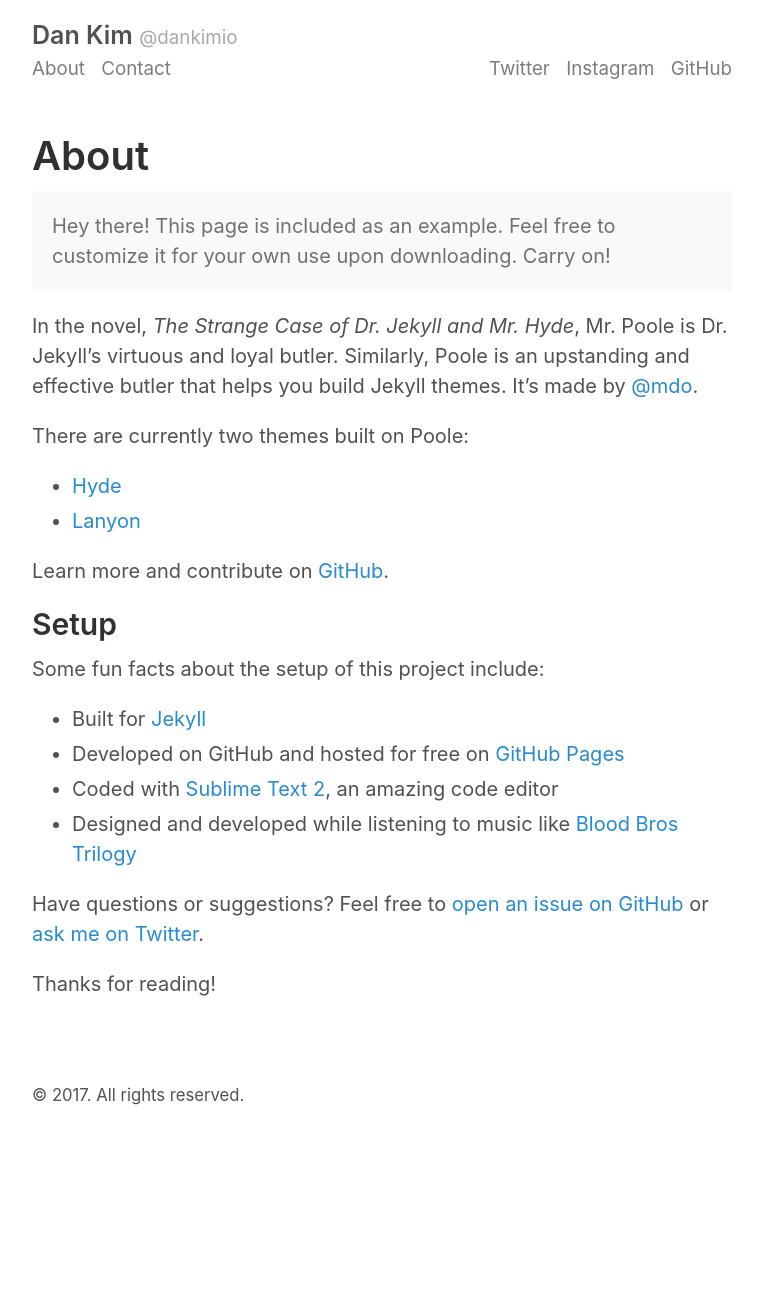
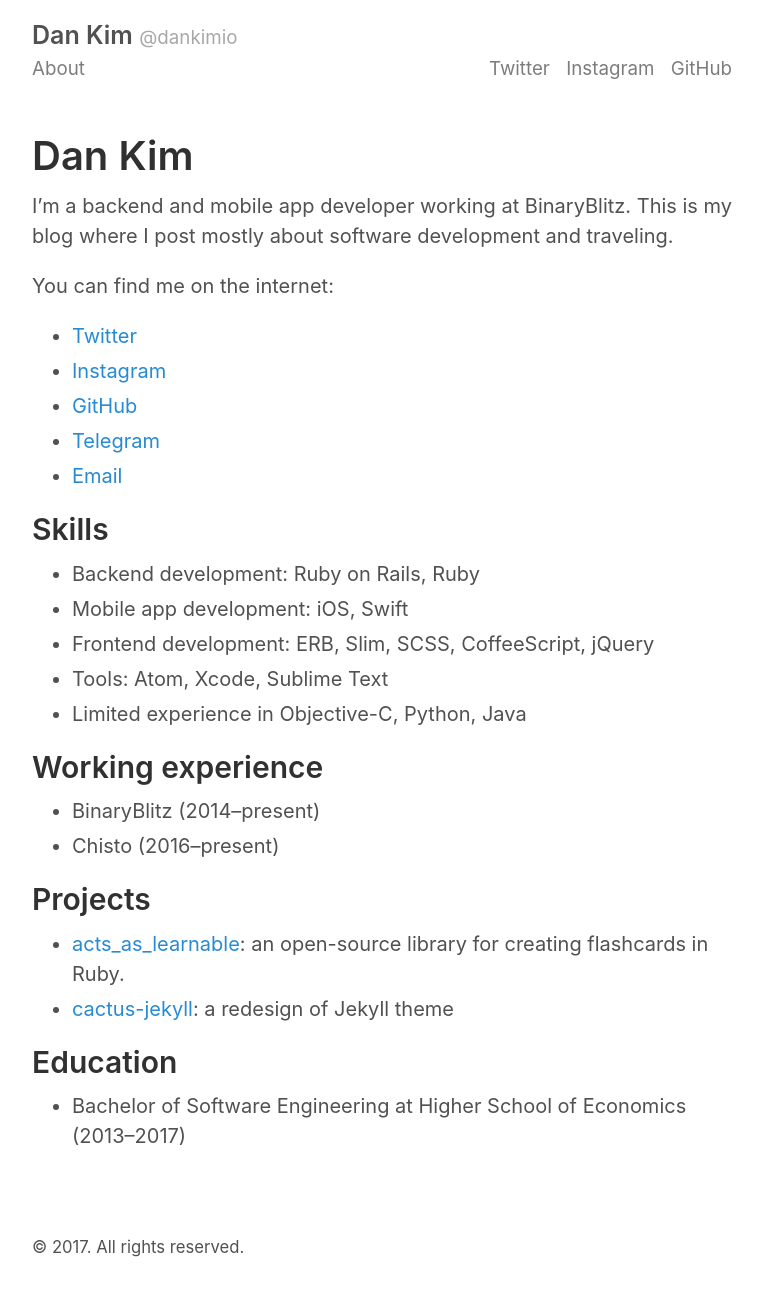
Before and after one commit to dankimio/dankimio.github.io, a Jekyll site: the page built from about.md, in a window 1280 px wide. Shown: the whole page, without its empty margins (258-1020 px from the left). Built offline with Jekyll 4.4.1, drawn with Linux system fonts in a browser that asks for light colours; before the commit the page ends 1149 px from its top, so only the background shows below that.

Commit message:
Migrate "About" page

```diff
--- a/_layouts/default.html
+++ b/_layouts/default.html
@@ -13,8 +13,7 @@
 
           <div class="menu">
             <div class="menu-content">
-              <a class="element" href="/">About</a>
-              <a class="element" href="/">Contact</a>
+              <a class="element" href="/about/">About</a>
             </div>
             <div class="social-links">
               <a href="https://twitter.com/{{ site.author.twitter }}" target="_blank">Twitter</a>
--- a/about.md
+++ b/about.md
@@ -1,30 +1,36 @@
 ---
 layout: page
-title: About
+title: Dan Kim
 ---
 
-<p class="message">
-  Hey there! This page is included as an example. Feel free to customize it for your own use upon downloading. Carry on!
-</p>
+I'm a backend and mobile app developer working at BinaryBlitz. This is my blog where I post mostly about software development and traveling.
 
-In the novel, *The Strange Case of Dr. Jekyll and Mr. Hyde*, Mr. Poole is Dr. Jekyll's virtuous and loyal butler. Similarly, Poole is an upstanding and effective butler that helps you build Jekyll themes. It's made by [@mdo](https://twitter.com/mdo).
+You can find me on the internet:
 
-There are currently two themes built on Poole:
+- [Twitter](https://twitter.com/dankimio)
+- [Instagram](https://www.instagram.com/dankimio/)
+- [GitHub](https://github.com/dankimio)
+- [Telegram](https://telegram.me/dankimio)
+- [Email](mailto:itsdanya@gmail.com)
 
-* [Hyde](http://hyde.getpoole.com)
-* [Lanyon](http://lanyon.getpoole.com)
+## Skills
 
-Learn more and contribute on [GitHub](https://github.com/poole).
+- Backend development: Ruby on Rails, Ruby
+- Mobile app development: iOS, Swift
+- Frontend development: ERB, Slim, SCSS, CoffeeScript, jQuery
+- Tools: Atom, Xcode, Sublime Text
+- Limited experience in Objective-C, Python, Java
 
-## Setup
+## Working experience
 
-Some fun facts about the setup of this project include:
+- BinaryBlitz (2014–present)
+- Chisto (2016–present)
 
-* Built for [Jekyll](http://jekyllrb.com)
-* Developed on GitHub and hosted for free on [GitHub Pages](https://pages.github.com)
-* Coded with [Sublime Text 2](http://sublimetext.com), an amazing code editor
-* Designed and developed while listening to music like [Blood Bros Trilogy](https://soundcloud.com/maddecent/sets/blood-bros-series)
+## Projects
 
-Have questions or suggestions? Feel free to [open an issue on GitHub](https://github.com/poole/poole/issues/new) or [ask me on Twitter](https://twitter.com/mdo).
+- [acts\_as\_learnable](https://github.com/dankimio/acts_as_learnable): an open-source library for creating flashcards in Ruby.
+- [cactus-jekyll](https://github.com/dankimio/cactus-jekyll): a redesign of Jekyll theme
 
-Thanks for reading!
+## Education
+
+- Bachelor of Software Engineering at Higher School of Economics (2013–2017)
```
